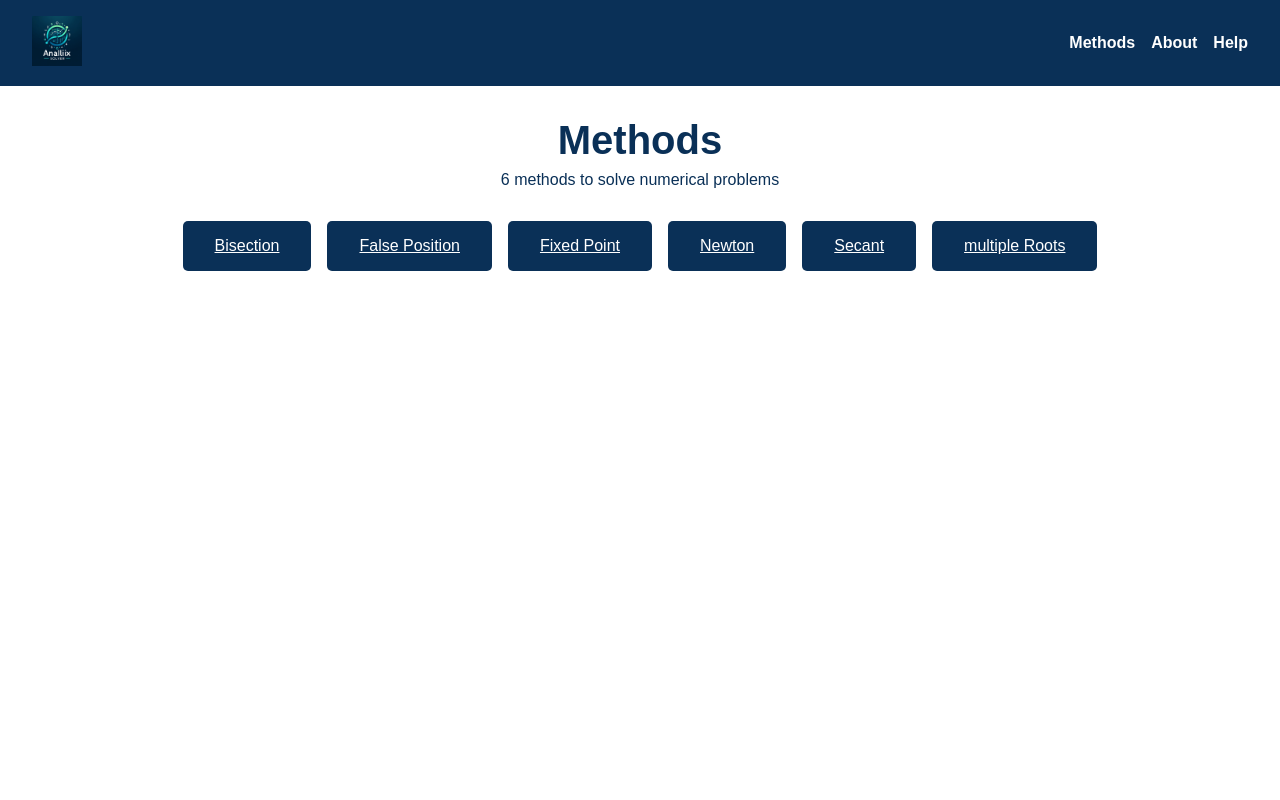
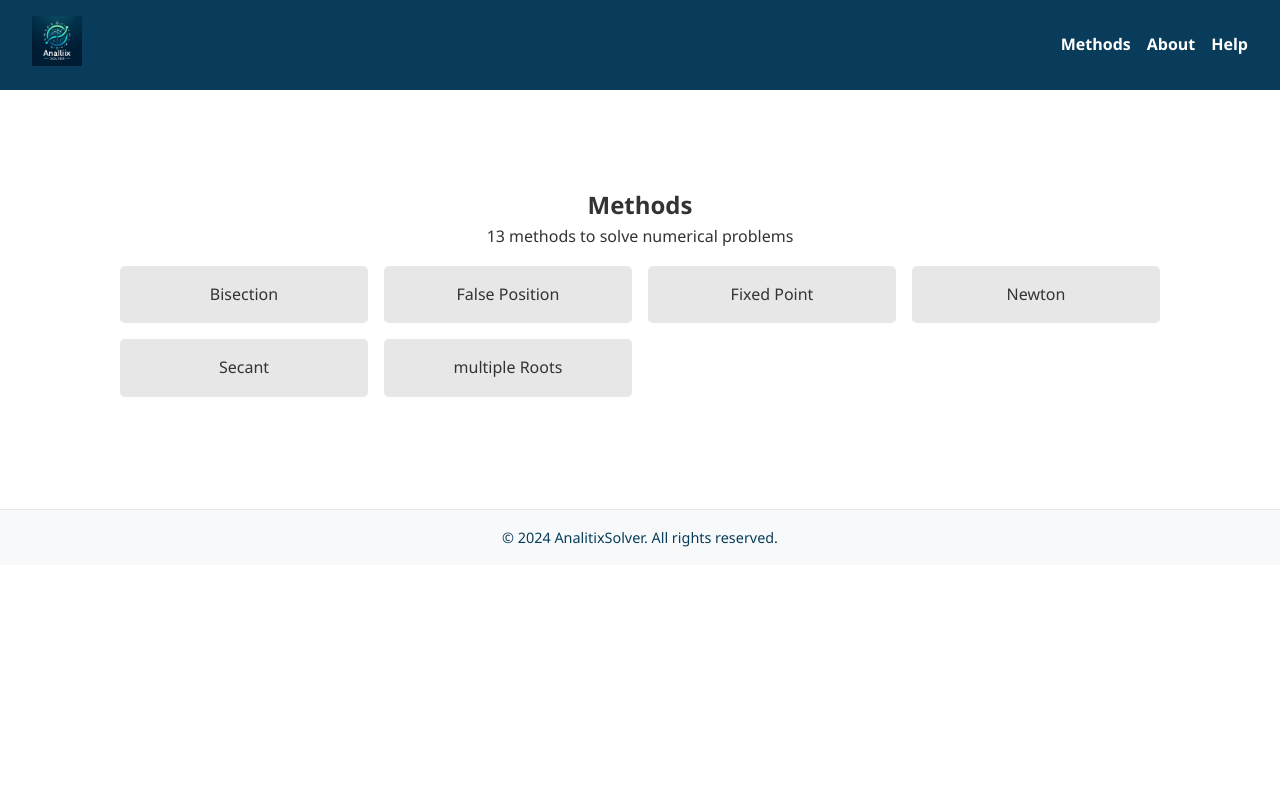
Before and after one commit to migueflorez10/Analitix-Solver, a Django app: page /methods/ in a window 1280 px wide. Run offline with Django 5.2, Linux system fonts and the light colour scheme.

Commit message:
update-style.css

```diff
--- a/analitix_solver/logica/templates/methods.html
+++ b/analitix_solver/logica/templates/methods.html
@@ -6,6 +6,8 @@
     <meta name="viewport" content="width=device-width, initial-scale=1.0">
     <title>Methods - AnalitixSolver</title>
     <link rel="stylesheet" href="{% static 'css/styles.css' %}">
+    <link rel="stylesheet" href="{% static 'css/methods.css' %}">
+
 </head>
 <body>
 
@@ -27,7 +29,7 @@
 <main>
     <section class="methods-container">
         <h1>Methods</h1>
-        <p>6 methods to solve numerical problems</p>
+        <p>13 methods to solve numerical problems</p>
         <div class="methods-list">
             <a href="{% url 'bisection_method' %}" class="method">Bisection</a>
             <a href="{% url 'false_position_method' %}" class="method">False Position</a>
@@ -41,7 +43,7 @@
 </main>
 
 <footer>
-    <!-- Tu pie de página aquí -->
+    <p>&copy; 2024 AnalitixSolver. All rights reserved.</p>
 </footer>
 
 </body>
--- /dev/null
+++ b/analitix_solver/static/css/methods.css
@@ -0,0 +1,51 @@
+/* Methods Page Styles */
+.methods-container {
+    padding: 2rem;
+    text-align: center;
+    max-width: 1200px;
+    margin: auto;
+}
+
+.methods-list {
+    display: grid;
+    grid-template-columns: repeat(auto-fill, minmax(200px, 1fr));
+    gap: 1rem;
+    padding: 1rem;
+}
+
+.method {
+    background-color: #e7e7e7;
+    color: #333;
+    border: none;
+    padding: 1rem;
+    border-radius: 5px;
+    transition: transform 0.3s ease-in-out;
+    text-align: center;
+    text-decoration: none;
+    display: block;
+}
+
+.method:hover {
+    transform: translateY(-5px);
+    background-color: #083c5a;
+    color: white;
+}
+
+footer {
+    background-color: #f8f9fa;
+    color: #083c5a;
+    text-align: center;
+    padding: 1rem 0;
+    border-top: 1px solid #e7e7e7;
+}
+
+footer p {
+    margin: 0;
+    font-size: 0.9rem;
+}
+
+@media screen and (max-width: 768px) {
+    .methods-list {
+        grid-template-columns: 1fr;
+    }
+}
--- a/analitix_solver/static/css/styles.css
+++ b/analitix_solver/static/css/styles.css
@@ -1,24 +1,27 @@
-/* Reseteo de estilos para asegurar consistencia */
+/* Estilos Generales */
 * {
     margin: 0;
     padding: 0;
     box-sizing: border-box;
 }
 
-
-
-html, body {
-    width: 100%;
-    height: 100%;
-    font-family: Arial, sans-serif;
+body {
+    font-family: 'Segoe UI', Tahoma, Geneva, Verdana, sans-serif;
+    line-height: 1.6;
+    color: #333;
+    background-color: white;
 }
 
-/* Estilo del header para eliminar espacios innecesarios y ajustar el color */
-.nav-bg {
-    background-color: #0a3057; /* Color azul del logo */
-    padding: 1rem 0;
+a {
+    color: #083c5a;
+    text-decoration: none;
 }
 
+a:hover {
+    text-decoration: underline;
+}
+
+/* Estilos de Encabezado (Header) */
 .header-main {
     display: flex;
     justify-content: space-between;
@@ -27,7 +30,7 @@
 }
 
 .header-main img {
-    height: 50px; /* O ajusta según sea necesario */
+    height: 50px;
 }
 
 nav ul {
@@ -44,152 +47,90 @@
 }
 
 nav ul li a:hover {
-    color: #58a6ff; /* Color azul claro para hover */
+    color: #58a6ff;
 }
 
-/* Estilos para centrar el encabezado de la sección principal */
-.header {
-    text-align: center;
-    padding: 1rem;
-    background-color: white; /* Fondo blanco para el contenido del encabezado */
-    margin: 1rem 0;
+.nav-bg {
+    background-color: #083c5a;
+    padding: 1rem 0;
 }
 
-.header h1 {
-    color: #0a3057;
-    font-size: 2.5rem;
+/* Estilos del Contenido Principal (Main Content) */
+main {
+    padding: 2rem;
+    margin: 2rem auto;
+    max-width: 1200px;
 }
 
-.header p {
-    color: #333;
+/* Sección de Bienvenida */
+.welcome h1 {
+    color: #083c5a;
+    font-size: 2rem;
     margin-bottom: 1rem;
 }
 
-/* Ajustes de estilo para el contenido principal */
-.main-content {
-    display: flex;
-    justify-content: flex-start; /* Alinea el contenido a la izquierda */
-    padding: 0 2rem; /* Espacio a los lados */
+.welcome p {
+    font-size: 1rem;
+    margin-bottom: 1rem;
 }
 
-.left-panel {
-    width: 30%;
-    margin-right: 2%;
-    padding: 1rem;
-    background-color: white;
-    box-shadow: 0 2px 4px rgba(0, 0, 0, 0.1);
+/* Sección del Equipo */
+.team {
+    margin-top: 3rem;
+    margin-bottom: 2rem;
 }
 
-.right-panel {
-    flex-grow: 1; /* Toma el espacio restante */
-    padding: 1rem;
-    background-color: white;
-    box-shadow: 0 2px 4px rgba(0, 0, 0, 0.1);
+.team h2 {
+    color: #083c5a;
+    font-size: 1.5rem;
+    margin-bottom: 1rem;
 }
 
-.parameters label,
-.parameters input[type="text"],
-.parameters input[type="checkbox"],
-.parameters button {
-    display: block;
-    width: 100%;
+.team-members {
+    display: grid;
+    grid-template-columns: repeat(auto-fill, minmax(200px, 1fr)); /* Diseño responsivo de la grilla */
+    gap: 1rem;
+}
+
+.team-member {
+    text-align: center;
+    padding: 1rem;
+    background-color: #f4f4f4;
+    border-radius: 0.5rem;
+    box-shadow: 0 2px 5px rgba(0, 0, 0, 0.1);
+}
+
+.team-member img {
+    width: 150px;
+    height: 150px;
+    border-radius: 50%;
+    margin-bottom: 1rem;
+}
+
+.team-member h3 {
     margin-bottom: 0.5rem;
 }
 
-.parameters input[type="text"] {
-    padding: 0.5rem;
-    border: 1px solid #0a3057; /* Borde azul para los inputs */
+.team-member p {
+    color: #333;
 }
 
-.parameters button {
-    padding: 0.5rem;
-    background-color: #0a3057; /* Botones azules */
+/* Estilos del Pie de Página (Footer) */
+footer {
+    background-color: #083c5a;
     color: white;
-    border: none;
-    cursor: pointer;
-    transition: background-color 0.3s ease; /* Transición suave para hover */
+    text-align: center;
+    padding: 1rem 0;
+    margin-top: 2rem;
 }
 
-.parameters button:hover {
-    background-color: #083c5a; /* Azul más oscuro para el hover */
+footer p {
+    margin: 0;
 }
 
-.graph {
-    height: 400px;
-    border: 1px solid #0a3057; /* Borde azul para el área del gráfico */
-    display: flex;
-    justify-content: center;
-    align-items: center;
-    background-color: #e9e9e9; /* Color de fondo para el área del gráfico */
-}
-
-/* Ajustes para dispositivos móviles */
-@media (max-width: 768px) {
-    .header-main {
-        flex-direction: column;
-        align-items: center;
-    }
-
-    nav ul {
-        padding-top: 1rem;
-    }
-
-    .main-content {
-        flex-direction: column;
-    }
-
-    .left-panel,
-    .right-panel {
-        width: auto;
-        margin-right: 0;
+/* Responsividad para Dispositivos Móviles */
+@media screen and (max-width: 768px) {
+    .team-members {
+        grid-template-columns: 1fr;
     }
 }
-
-
-/* methods.html */
-/* Importa aquí los estilos de tu archivo styles.css actual para mantener la coherencia */
-
-.methods-container {
-    text-align: center; /* Centra el contenido en el contenedor */
-    padding: 2rem; /* Espacio interior */
-    background-color: white; /* Fondo blanco para el contenido */
-    color: #0a3057; /* Color azul del texto */
-}
-
-.methods-container h1 {
-    font-size: 2.5rem;
-    margin-bottom: 0.5rem; /* Espacio debajo del título */
-}
-
-.methods-container p {
-    margin-bottom: 2rem; /* Espacio debajo del párrafo */
-}
-
-.methods-list {
-    display: flex;
-    flex-wrap: wrap;
-    justify-content: center;
-    gap: 1rem; /* Espacio entre los botones */
-}
-
-.method {
-    padding: 1rem 2rem;
-    border: none;
-    background-color: #0a3057; /* Fondo azul para botones */
-    color: white;
-    font-size: 1rem;
-    cursor: pointer;
-    transition: background-color 0.3s;
-    border-radius: 5px; /* Bordes redondeados para los botones */
-}
-
-.method:hover {
-    background-color: #083c5a; /* Azul más oscuro para el hover */
-}
-
-/* Estilos para el footer y otros elementos que desees incluir */
-
-/* Asegúrate de incluir estilos responsivos como en index.html */
-@media (max-width: 768px) {
-    /* Ajustes responsivos aquí */
-}
```
Also changed, not shown: analitix_solver/logica/templates/home.html (+30 -31 lines), analitix_solver/static/img/miguel.jpeg (added).
